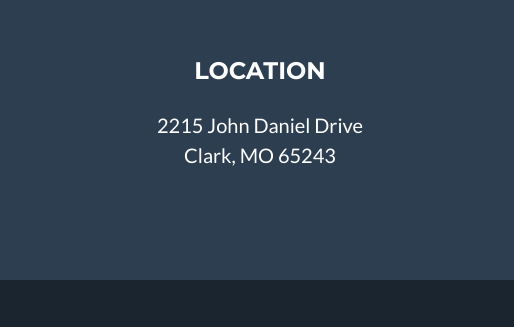
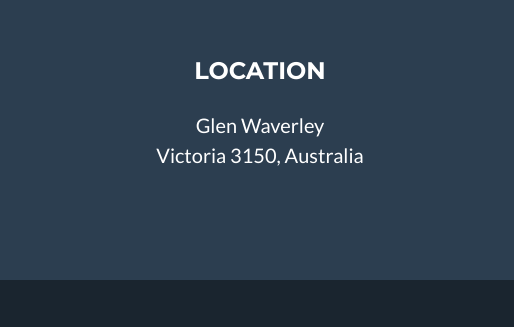
Before and after one commit to sunimalherath/sunimalherath.github.io, a plain HTML site: page index.html in a window 1280 px wide. Shown: the part 3241-3568 px from the top of the page, 0-514 px from the left. Drawn offline with nearby package versions, Linux system fonts and the light colour scheme.

Commit message:
updating the location

```diff
--- a/index.html
+++ b/index.html
@@ -242,9 +242,9 @@
                 <div class="col-lg-4 mb-5 mb-lg-0">
                     <h4 class="text-uppercase mb-4">Location</h4>
                     <p class="lead mb-0">
-                        2215 John Daniel Drive
+                        Glen Waverley
                         <br />
-                        Clark, MO 65243
+                        Victoria 3150, Australia
                     </p>
                 </div>
                 <!-- Footer Social Icons-->
```
